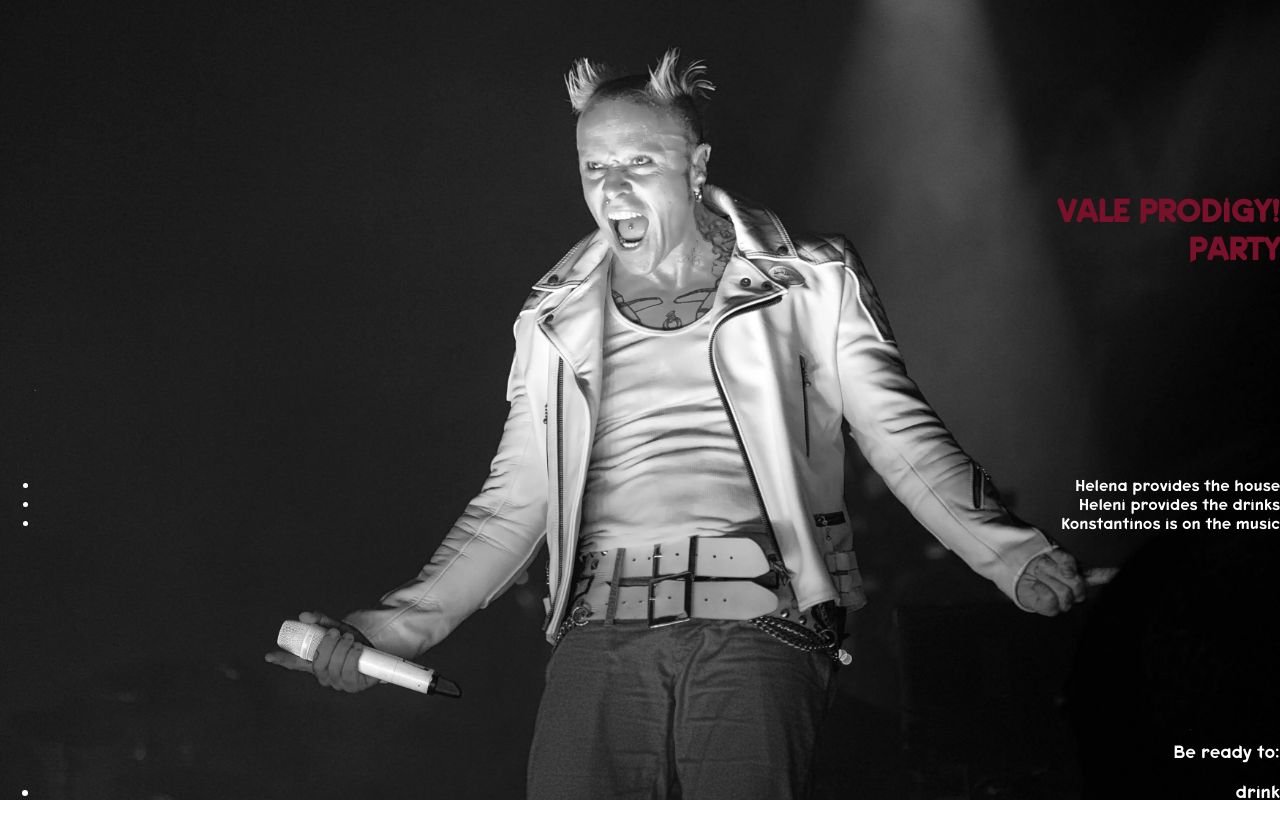
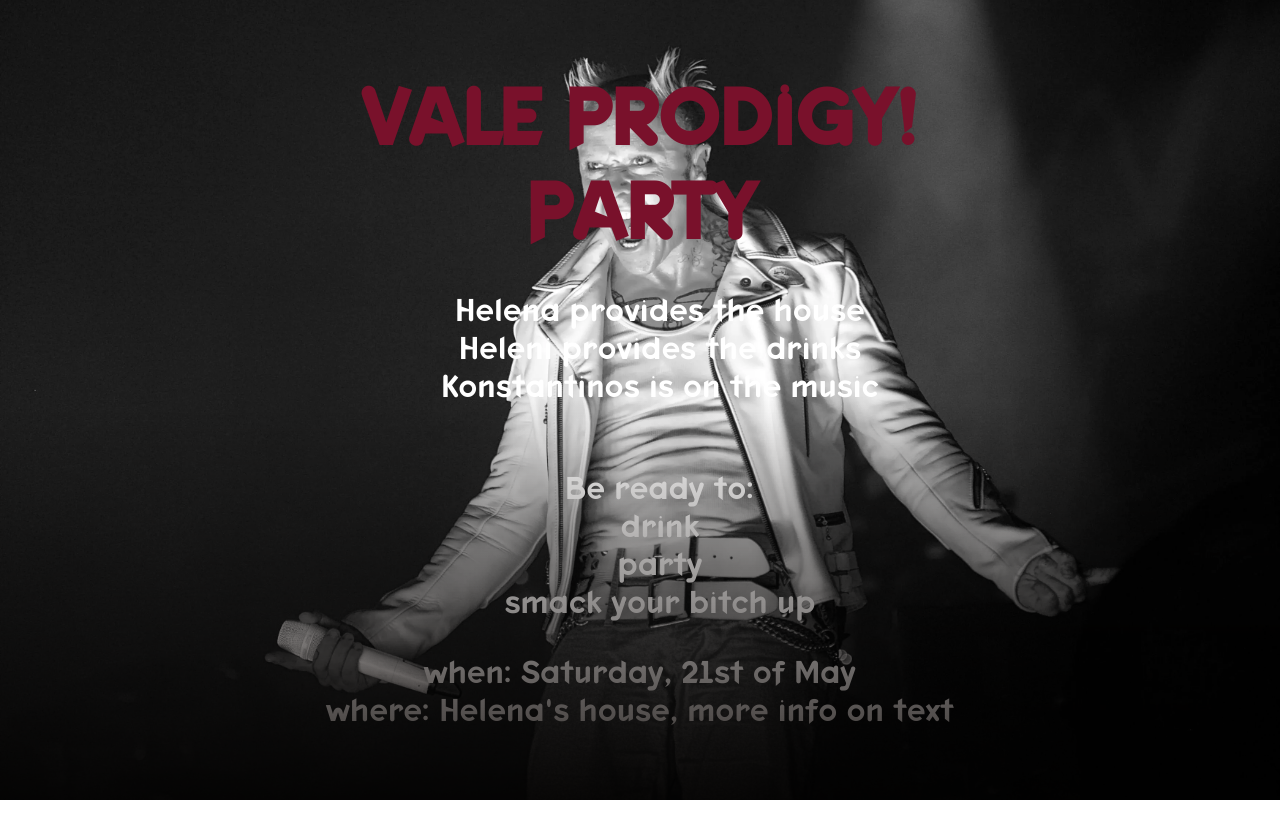
Before and after one commit to konkasidiaris/party, a Nuxt app: page / in a window 1280 px wide. Shown: the top 838 px of the page. After the commit the page ends 800 px from the top, so only its background shows below. Built offline with nearby package versions, Linux system fonts and the light colour scheme.

Commit message:
feat: added text and flexbox

```diff
--- a/app.vue
+++ b/app.vue
@@ -1,6 +1,10 @@
 <template>
   <div id="main">
-    <div class="text title ">VALE PRODIGY!<br> PARTY</div>
+    <div class="container">
+      <div class="text title">
+        VALE PRODIGY!<br />
+        PARTY
+      </div>
       <div class="text main">
         <ul>
           <li>Helena provides the house</li>
@@ -8,13 +12,16 @@
           <li>Konstantinos is on the music</li>
         </ul>
       </div>
-    <div class="text info">Be ready to:
+      <div class="text">
         <ul>
+          Be ready to:
           <li>drink</li>
           <li>party</li>
-        <li>dance to Prodigy</li>
           <li>smack your bitch up</li>
         </ul>
+      </div>
+      <div class="text">when: Saturday, 21st of May</div>
+      <div class="text">where: Helena's house, more info on text</div>
     </div>
   </div>
 </template>
@@ -27,14 +34,22 @@
   font-family: thePartyFont;
 }
 
+ul {
+  list-style: none;
+}
+
 @font-face {
   font-family: "thePartyFont";
   src: url("./assets/party-font.ttf");
 }
 
 #main {
-  display:block;
-  box-sizing: border-box;
+  display: flex;
+  flex-direction: column;
+  flex-wrap: nowrap;
+  justify-content: center;
+  align-items: center;
+  align-content: center;
   background-image: url("./assets/background.webp");
   background-position: center center;
   background-repeat: no-repeat;
@@ -45,29 +60,34 @@
 }
 
 .text {
-  text-align: right;
+  text-align: center;
   color: white;
-  padding-top: 15vw;
+  font-size: 200%;
 }
 
-.text::after {
-  content: '';
+.container{
+  display: flex;
+  flex-direction: column;
+  flex-wrap: nowrap;
+  justify-content: center;
+  align-items: center;
+  align-content: center;
+}
+
+.container::after {
+  content: "";
   position: absolute;
   bottom: 0;
   left: 0;
   height: 50%;
   width: 100%;
-  background: linear-gradient(180deg, rgba(#25201e, 0), #25201e);
+  background: linear-gradient(180deg, rgba(37,32,30, 0), rgba(37,32,30, 100));
   mix-blend-mode: multiply;
-  opacity: 0.5;
-}
-
-.info {
-  font-size: large;
+  opacity: 1;
 }
 
 .title {
-  font-size: xx-large;
+  font-size: 500%;
   color: #79112b;
   font-weight: bolder;
 }
```
Lines whose indentation alone changed are shown as unchanged.
